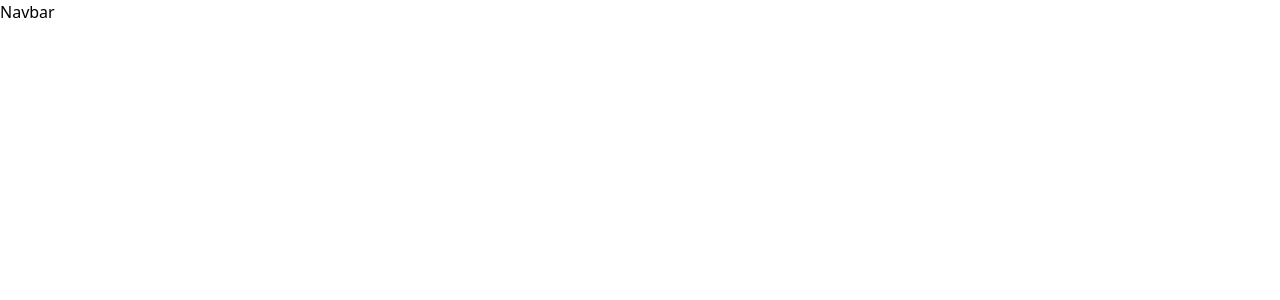
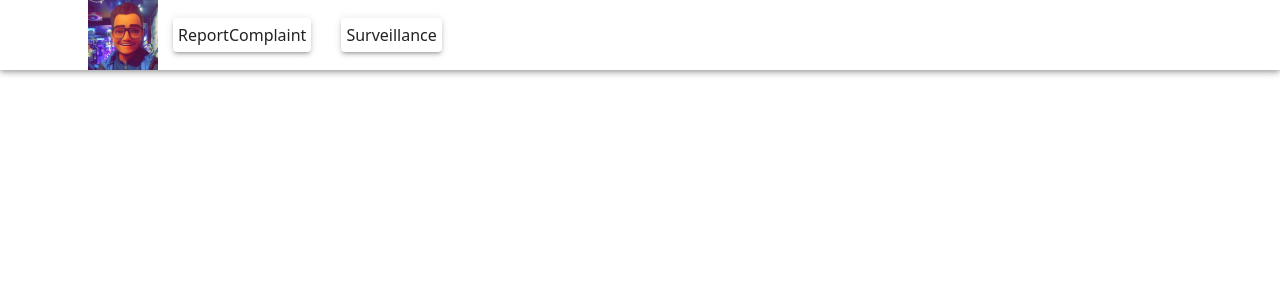
Before and after one commit to theplayer9/Surveillance-System, a Next.js app: page /Navbar in a window 1280 px wide. Shown: the top 300 px of the page. Built offline with nearby package versions, Linux system fonts and the light colour scheme.

Commit message:
basic navbar is ready

```diff
--- a/pages/Navbar.js
+++ b/pages/Navbar.js
@@ -1,8 +1,41 @@
 import React from 'react'
+import { AppBar, Container, Paper, Toolbar, Typography } from '@mui/material'
+import Image from 'next/image'
+import Link from 'next/link'
 
 const Navbar = () => {
   return (
-    <div>Navbar</div>
+    <div>
+      <AppBar position="fixed" color="transparent">
+        <Container>
+          <Toolbar>
+            <Typography
+              variant="h4"
+              component="div"
+              sx={{ display: 'flex' }}
+              onClick={() => {
+                ;<Link href="/index">
+                  {' '}
+                  <a></a>
+                </Link>
+              }}
+            >
+              <Image src="/img.jpg" width={70} height={70} />
+            </Typography>
+            <Paper elevation={3} component="div" sx={{ margin:"0 15px" , padding: "5px 5px"}}>
+              <Link href="/ReportComplaint">
+                <a> ReportComplaint</a>
+              </Link>
+            </Paper>
+            <Paper elevation={3} component="div" sx={{ margin:"0 15px", padding: "5px 5px" }}>
+              <Link href="/Surveillance">
+                <a> Surveillance</a>
+              </Link>
+            </Paper>
+          </Toolbar>
+        </Container>
+      </AppBar>
+    </div>
   )
 }
 
--- /dev/null
+++ b/pages/ReportComplaint.js
@@ -0,0 +1,10 @@
+import React from 'react'
+import Navbar from './Navbar'
+
+const ReportComplaint = () => {
+  return (
+    <div>ReportComplaint</div>
+  )
+}
+
+export default ReportComplaint
--- /dev/null
+++ b/pages/Surveillance.js
@@ -0,0 +1,10 @@
+import React from 'react'
+import Navbar from './Navbar'
+
+const Surveillance = () => {
+  return (
+    <div>Surveillance</div>
+  )
+}
+
+export default Surveillance
--- a/pages/index.tsx
+++ b/pages/index.tsx
@@ -2,6 +2,7 @@ import type { NextPage } from 'next'
 import Head from 'next/head'
 import Image from 'next/image'
 import Navbar from './Navbar'
+import { Box } from '@mui/material'
 
 const Home: NextPage = () => {
   return (
@@ -14,7 +15,7 @@ const Home: NextPage = () => {
 
       <main className="flex w-full flex-1 flex-col items-center justify-center px-20 text-center">
         <Navbar />
-
+        <Box sx={{ display:"flex" , flexDirection:"column"}}>
           <h1 className="text-6xl font-bold">
             Welcome to{' '}
             <a className="text-blue-600" href="https://nextjs.org">
@@ -70,6 +71,7 @@ const Home: NextPage = () => {
               </p>
             </a>
           </div>
+        </Box>
       </main>
 
       <footer className="flex h-24 w-full items-center justify-center border-t">
```
Also changed, not shown: public/img.jpg (added). Lines whose indentation alone changed are shown as unchanged.
